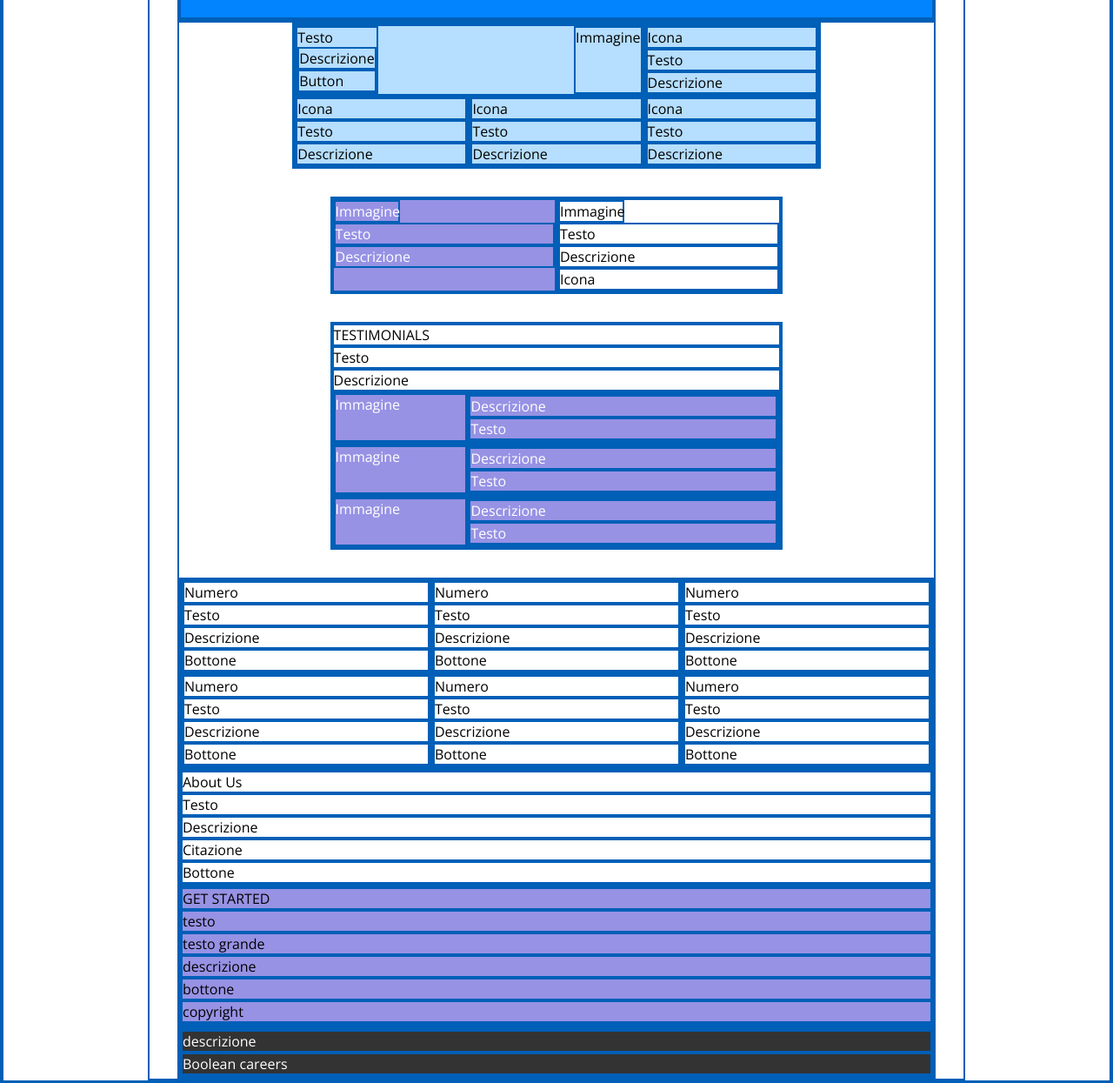
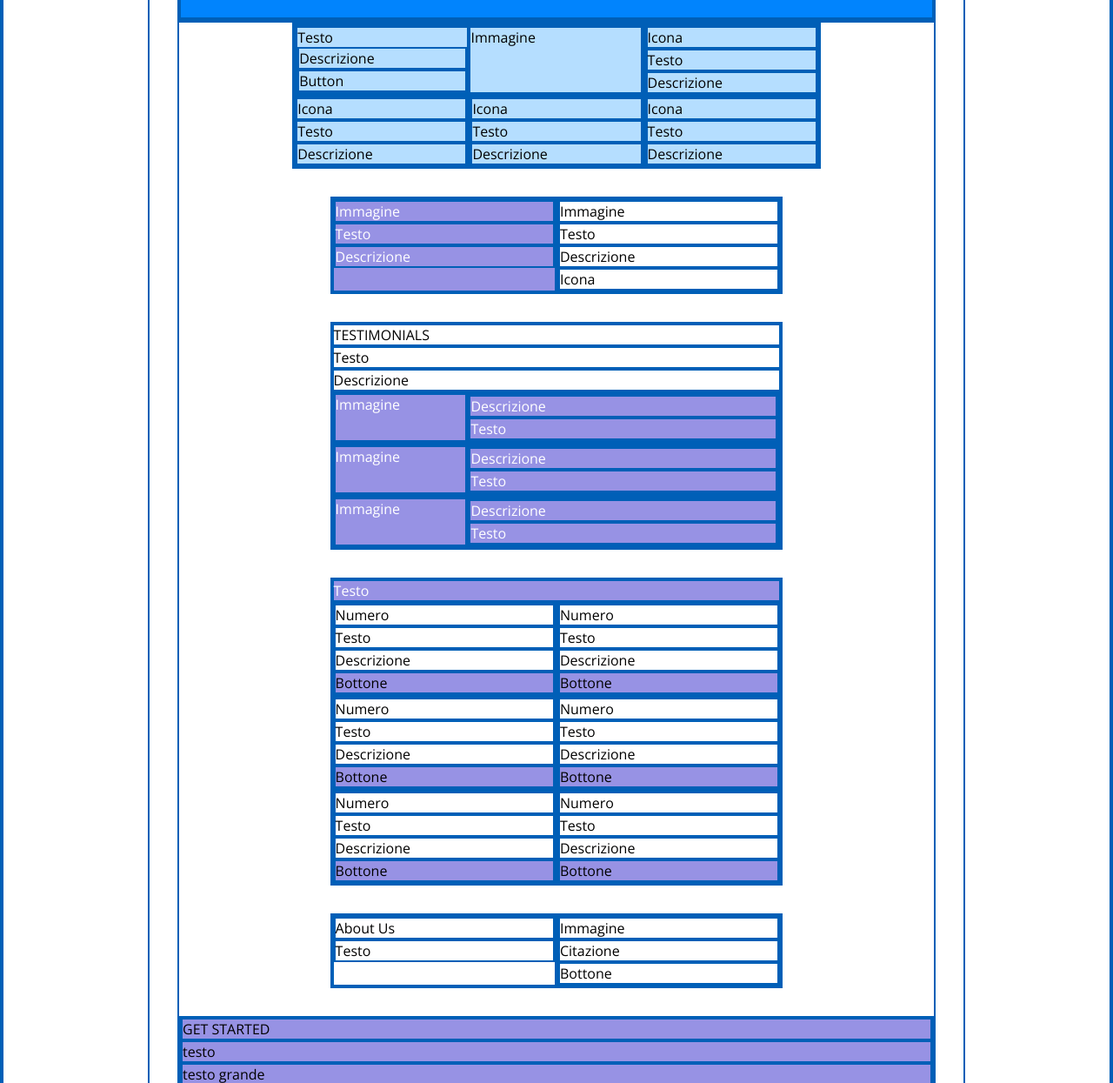
Before and after one commit to iachinimarta/htmlcss-responsive-layout, a plain HTML site: page index.html in a window 1280 px wide. Shown: the part 62-1307 px from the top of the page at 87% size. Drawn offline with nearby package versions, Linux system fonts and the light colour scheme.

Commit message:
Modifiche: -scheletro layout terminato

```diff
--- a/css/style.css
+++ b/css/style.css
@@ -129,7 +129,7 @@ header {
         width: 100%;
     }
 
-    .violet .image {
+    .containerC .image {
         width: 30%;
     }
 
@@ -142,8 +142,23 @@ header {
         flex-wrap: wrap;
     }
 
-    .containerD .card {
-        width: calc(100% / 3);
+    .benefits {
+        width: 100%;
+        color: var(--bianco);
+    }
+
+    .containerD .card{
+        display: flex;
+        flex-direction: column;
+        width: 50%;
+    }
+
+    .containerE {
+        display: flex;
+    }
+
+    .containerE .right,.left {
+        width: 50%;
     }
 
 }
@@ -159,14 +174,21 @@ header {
         margin: 0 auto 2rem auto;
     }
 
+    .containerB,.containerC,.containerD,.containerE {
+        width: 60%;
+        margin: 2rem auto 2rem auto;
+    }
+
     .card.big {
         display: flex;
         justify-content: space-between;
     }
 
+    .text-big,.image-big {
+        width: 50%;
+    }
+
     .containerB {
-        width: 60%;
-        margin: 2rem auto 2rem auto;
         display: flex;
     }
 
--- a/index.html
+++ b/index.html
@@ -25,11 +25,11 @@
 
                 <div class=" containerA">
                     <div class="card blue big">
-                        <div class="text">Testo
+                        <div class="text-big">Testo
                             <div class="p">Descrizione</div>
                             <div class="button">Button</div>
                         </div>
-                        <div class="image">Immagine</div>
+                        <div class="image-big">Immagine</div>
                     </div>
                     <div class="card blue">
                         <div class="icon">Icona</div>
@@ -99,51 +99,58 @@
                 </div>
 
                 <div class="containerD violet">
+                    <div class="benefits">Testo</div>
                     <div class="card">
                         <div class="text white"> Numero</div>
                         <div class="text white"> Testo</div>
                         <div class="text white">Descrizione</div>
-                        <div class="button white">Bottone</div>
+                        <div class="button violet">Bottone</div>
                     </div>
                     <div class="card">
                         <div class="text white"> Numero</div>
                         <div class="text white"> Testo</div>
                         <div class="text white">Descrizione</div>
-                        <div class="button white">Bottone</div>
+                        <div class="button violet">Bottone</div>
                     </div>
                     <div class="card">
                         <div class="text white"> Numero</div>
                         <div class="text white"> Testo</div>
                         <div class="text white">Descrizione</div>
-                        <div class="button white">Bottone</div>
+                        <div class="button violet">Bottone</div>
                     </div>
                     <div class="card">
                         <div class="text white"> Numero</div>
                         <div class="text white"> Testo</div>
                         <div class="text white">Descrizione</div>
-                        <div class="button white">Bottone</div>
+                        <div class="button violet">Bottone</div>
                     </div>
                     <div class="card">
                         <div class="text white"> Numero</div>
                         <div class="text white"> Testo</div>
                         <div class="text white">Descrizione</div>
-                        <div class="button white">Bottone</div>
+                        <div class="button violet">Bottone</div>
                     </div>
                     <div class="card">
                         <div class="text white"> Numero</div>
                         <div class="text white"> Testo</div>
                         <div class="text white">Descrizione</div>
-                        <div class="button white">Bottone</div>
+                        <div class="button violet">Bottone</div>
                     </div>
 
                 </div>
 
                 <div class="containerE">
-                    <div class="text">About Us</div>
-                    <div class="p">Testo</div>
-                    <div class="image">Descrizione</div>
-                    <div>Citazione</div>
-                    <div>Bottone</div>
+                    <div class="left">
+                        <div class="text">About Us</div>
+                        <div class="p">Testo</div>
+                    </div>
+
+                    <div class="right">
+                        <div class="image">Immagine</div>
+                        <div>Citazione</div>
+                        <div>Bottone</div>
+                    </div>
+
                 </div>
 
                 <div class="containerF violet">
```
